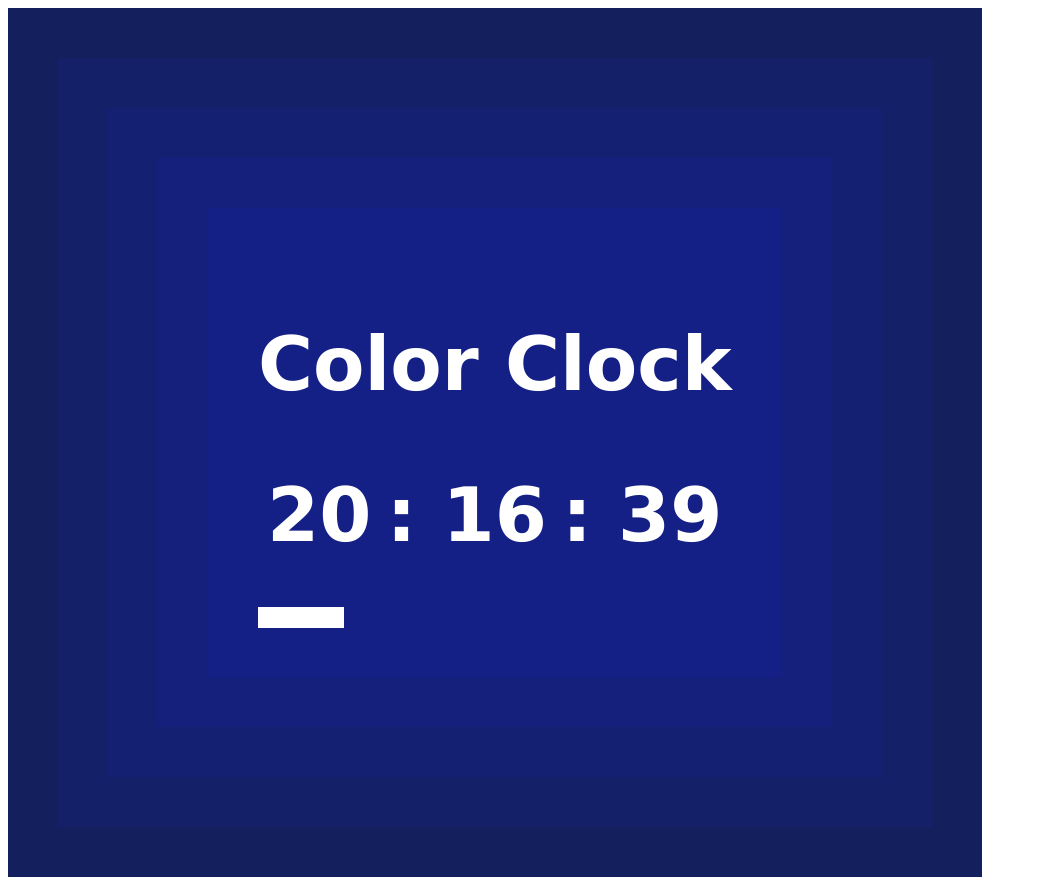
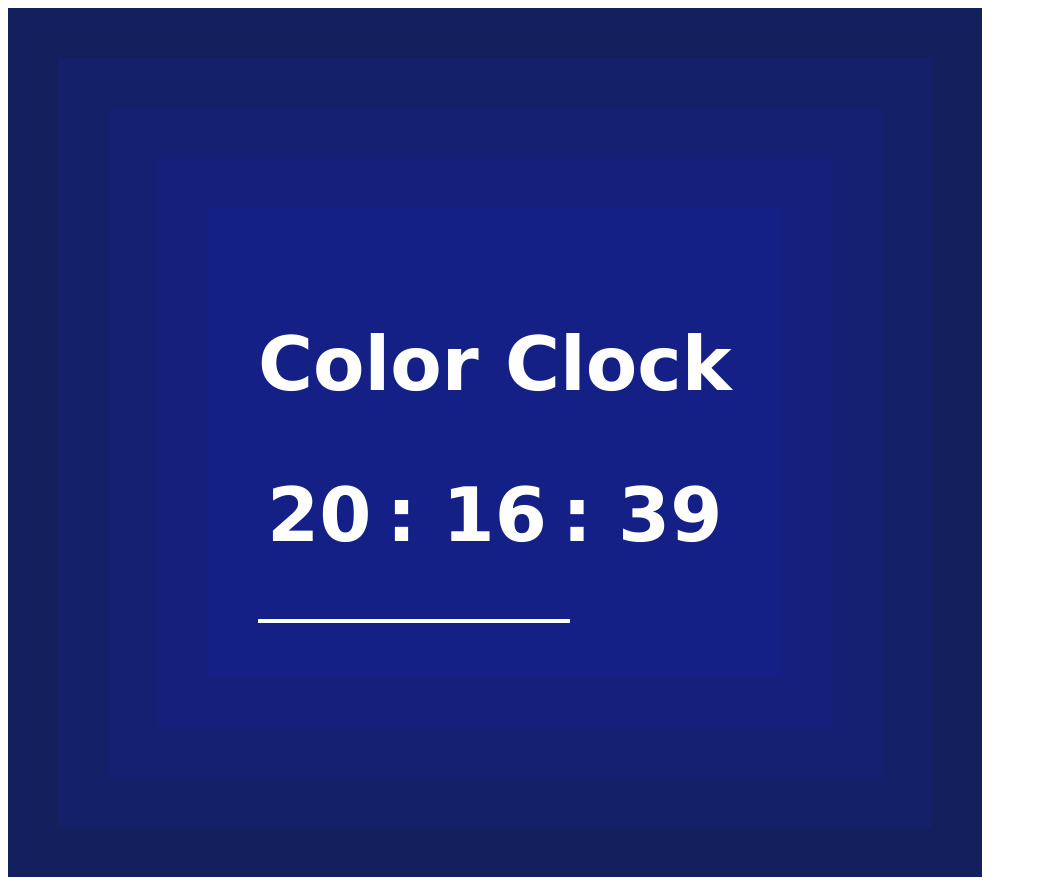
Before and after one commit to lycanthrope444/2.4-color-clock, a plain HTML site: page index.html in a window 1280 px wide. Shown: the whole page, without its empty margins (0-1037 px from the left). Drawn offline with Linux system fonts and the light colour scheme.

Commit message:
percentage bar added

```diff
--- a/index.html
+++ b/index.html
@@ -21,7 +21,6 @@
               </h1>
               <div class="barspacer">
                 <div id="leftBar"></div>
-                <div id="rightBar"></div>
               </div>
             </div>
           </div>
--- a/main.js
+++ b/main.js
@@ -47,8 +47,7 @@ var hexCombined = function(first, second, third){
 };
 
 var barMaker = function(fillAmount){
-  document.getElementById("leftBar").style.paddingLeft = fillAmount;
-  document.getElementById("rightBar").style.paddingLeft = fillAmount;
+  document.getElementById("leftBar").style.width = fillAmount;
 };
 
 var changeBackground = function(hexColor){
@@ -64,34 +63,22 @@ var changeBackground = function(hexColor){
 };
 
 function displayTime(){
-  document.getElementById("hours").innerHTML = ("0"+currentHour()).slice(-2);
-  document.getElementById("minutes").innerHTML = ("0"+currentMinute()).slice(-2);
-  document.getElementById("seconds").innerHTML = ("0"+currentSecond()).slice(-2);
+  document.getElementById("hours").textContent = ("0"+currentHour()).slice(-2);
+  document.getElementById("minutes").textContent = ("0"+currentMinute()).slice(-2);
+  document.getElementById("seconds").textContent = ("0"+currentSecond()).slice(-2);
 }
 
 var everySecond = setInterval(function() {
   currentTime = new Date();
   console.log(hexHour(currentHour()),hexMinute(currentMinute()), hexSecond(currentSecond()));
   console.log(hexCombined(hexHour(currentHour()),hexMinute(currentMinute()),hexSecond(currentSecond())));
-  barLength = currentSecond()+"px";
+  barLength = (currentSecond()/60)*100+"%";
   console.log(barLength);
   displayTime();
   changeBackground(hexCombined(hexHour(currentHour()),hexMinute(currentMinute()),hexSecond(currentSecond())));
   barMaker(barLength);
 }, 1000);
 
-// var timeTransform = document.querySelector("h1");
-//
-//
-// var hexTime = function(/*numericalTime*/){
-//   console.log("Moused Overed!");
-// };
-//
-// timeTransform.addEventListener("mouseover", hexTime());
-
-
-
-
 
 
 
--- a/styles.css
+++ b/styles.css
@@ -47,14 +47,9 @@ h2{
 }
 
 #leftBar{
-  display: inline;
-  border: 2px solid #FFFFFF;
-  background-color: #FFFFFF;
-  padding-left:0px;
-}
-
-#rightBar{
-  display: inline;
+  position: relative;
+  align-items: center;
+  display: inline-block;
   border: 2px solid #FFFFFF;
   background-color: #FFFFFF;
   padding-left:0px;
```
